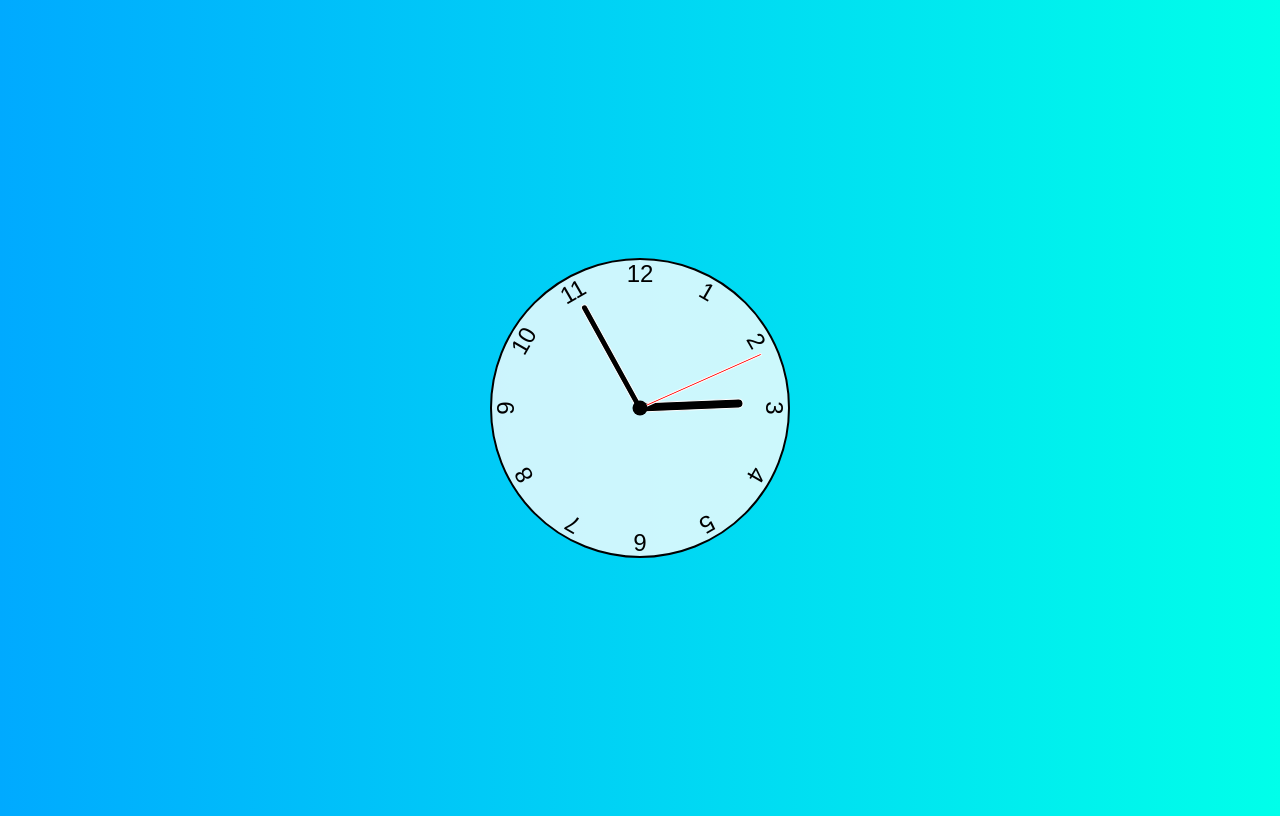
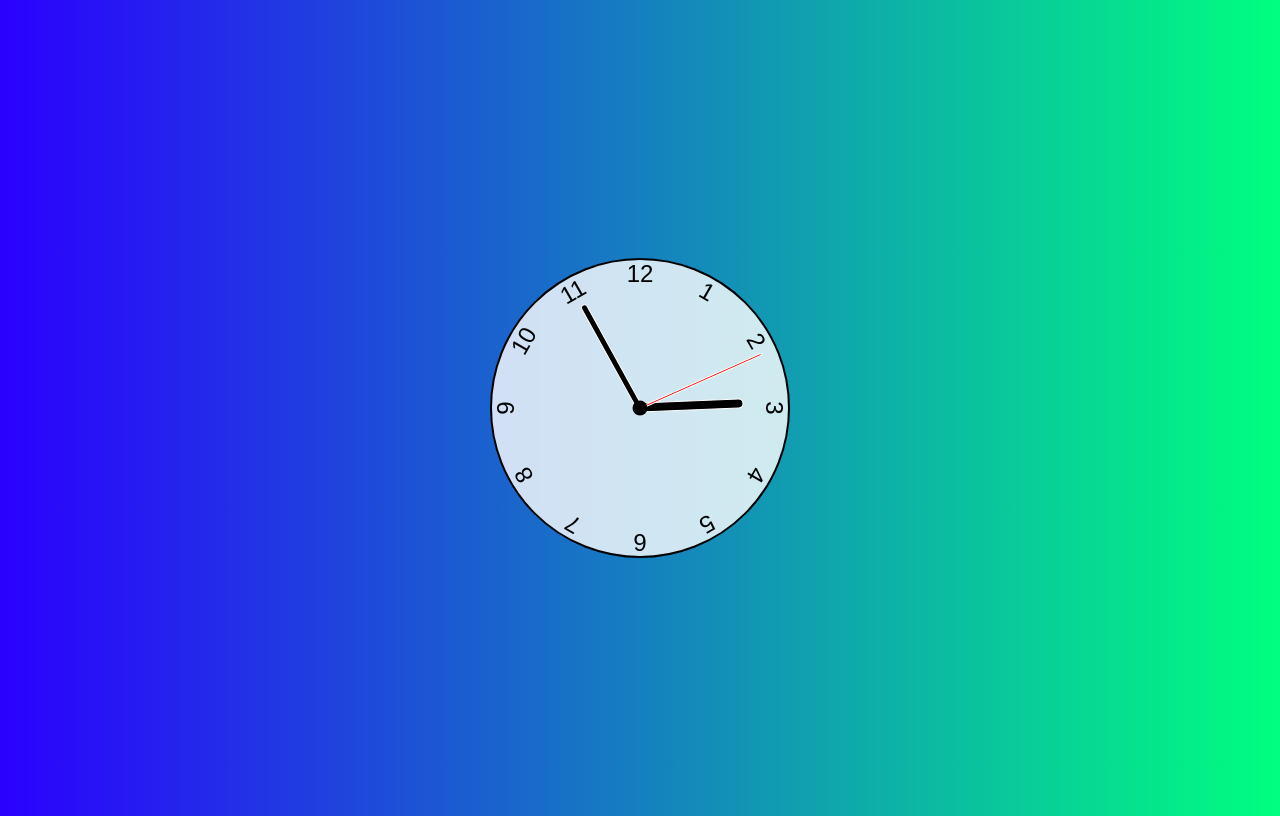
Before and after one commit to Osalumense/Analogue-Clock, a plain HTML site: page index.html in a window 1280 px wide. Drawn offline with Linux system fonts and the light colour scheme.

Commit message:
Update style.css

```diff
--- a/style.css
+++ b/style.css
@@ -4,7 +4,7 @@
 }
 
 body {
-    background: linear-gradient(to right, hsl(200, 100%, 50%), hsl(175, 100%, 50%));
+    background: linear-gradient(to right, hsl(250, 100%, 50%), hsl(150, 100%, 50%));
     display: flex;
     justify-content: center;
     align-items: center;
```
